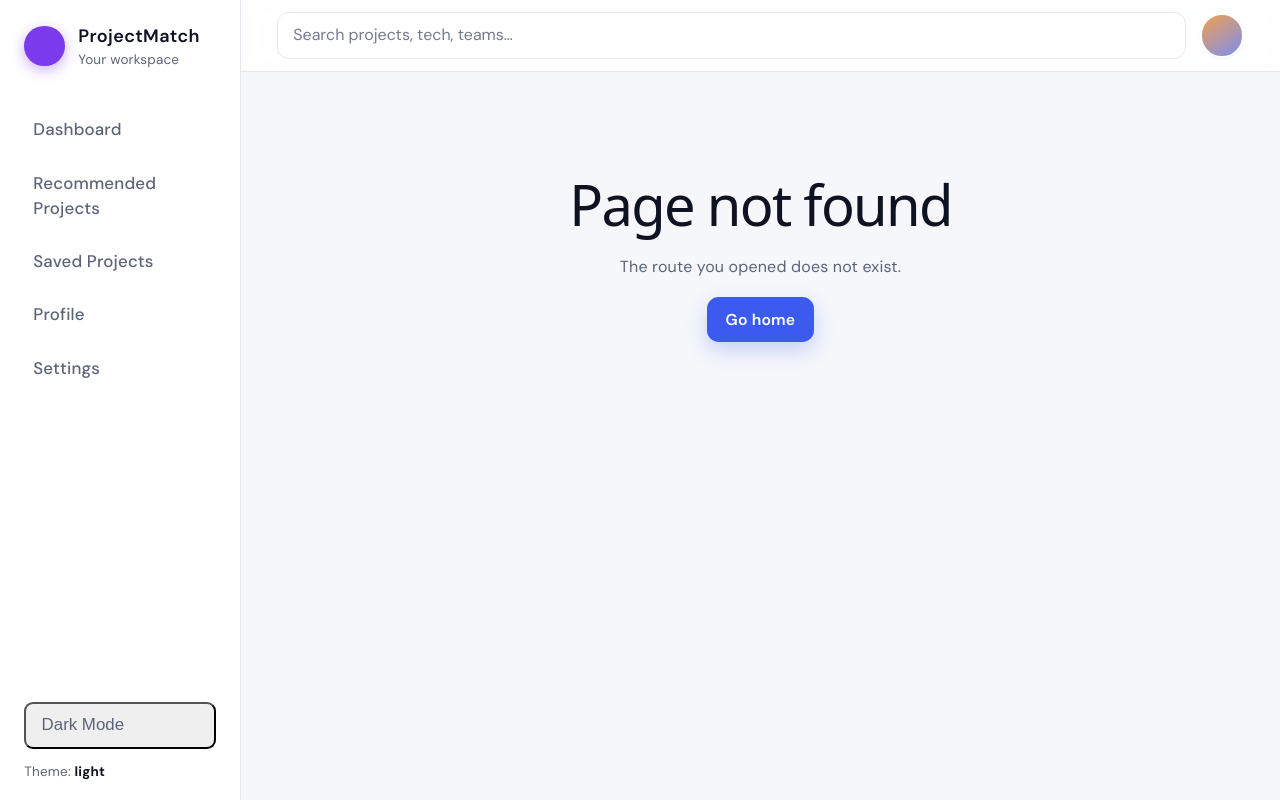
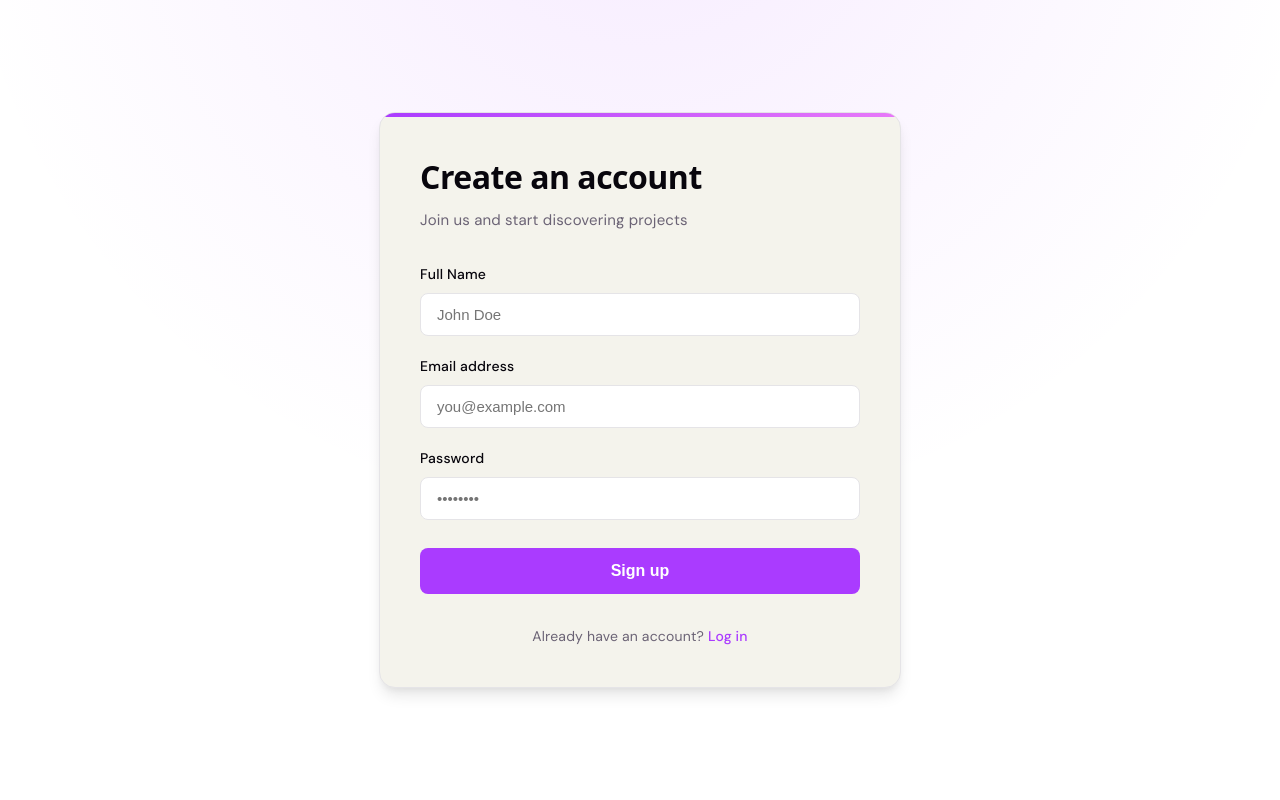
Before and after one commit to hussain-farhan/Recommendation-System, a React (Vite) app: page /register in a window 1280 px wide. Before the commit this address had no page. Built offline with nearby package versions, Linux system fonts and the light colour scheme.

Commit message:
(frontend): implementing login UI

```diff
--- a/src/App.jsx
+++ b/src/App.jsx
@@ -1,4 +1,4 @@
-import { BrowserRouter, Link, Navigate, Route, Routes } from 'react-router-dom'
+import { BrowserRouter, Link, Navigate, Route, Routes, Outlet } from 'react-router-dom'
 import { MainLayout } from './layouts/MainLayout'
 import { LandingPage } from './pages/LandingPage'
 import { OnboardingPage } from './pages/OnboardingPage'
@@ -9,6 +9,8 @@ import { RecommendationsPage } from './pages/RecommendationsPage'
 import { SavedProjectsPage } from './pages/SavedProjectsPage'
 import { ProfilePage } from './pages/ProfilePage'
 import { SettingsPage } from './pages/SettingsPage'
+import { LoginPage } from './pages/LoginPage'
+import { RegisterPage } from './pages/RegisterPage'
 
 function NotFoundPage() {
   return (
@@ -22,12 +24,36 @@ function NotFoundPage() {
   )
 }
 
+function ProtectedRoute() {
+  const token = localStorage.getItem('token');
+  if (!token) {
+    return <Navigate to="/login" replace />;
+  }
+  return <Outlet />;
+}
+
+function PublicRoute() {
+  const token = localStorage.getItem('token');
+  if (token) {
+    return <Navigate to="/dashboard" replace />;
+  }
+  return <Outlet />;
+}
+
 export default function App() {
   return (
     <BrowserRouter>
       <Routes>
-        <Route path="/" element={<LandingPage />} />
+        <Route element={<PublicRoute />}>
+          <Route path="/" element={<Navigate to="/login" replace />} />
+          <Route path="landing" element={<LandingPage />} />
+          <Route path="login" element={<LoginPage />} />
+          <Route path="register" element={<RegisterPage />} />
+        </Route>
+
         <Route path="onboarding" element={<OnboardingPage />} />
+
+        <Route element={<ProtectedRoute />}>
           <Route element={<MainLayout />}>
             <Route path="dashboard" element={<HomePage />} />
             <Route path="projects" element={<ProjectsPage />} />
@@ -37,8 +63,9 @@ export default function App() {
             <Route path="profile" element={<ProfilePage />} />
             <Route path="settings" element={<SettingsPage />} />
             <Route path="home" element={<Navigate to="/dashboard" replace />} />
+          </Route>
+        </Route>
         <Route path="*" element={<NotFoundPage />} />
-        </Route>
       </Routes>
     </BrowserRouter>
   )
--- a/src/components/layout/AppSidebar.jsx
+++ b/src/components/layout/AppSidebar.jsx
@@ -1,4 +1,4 @@
-import { Link, NavLink } from 'react-router-dom'
+import { Link, NavLink, useNavigate } from 'react-router-dom'
 
 const nav = [
   { to: '/dashboard', label: 'Dashboard', end: true },
@@ -9,8 +9,15 @@ const nav = [
 ]
 
 export function AppSidebar({ onNavigate, theme, onToggleTheme }) {
+  const navigate = useNavigate()
   const linkClass = ({ isActive }) =>
     `prs-sidebar__link${isActive ? ' prs-sidebar__link--active' : ''}`
+
+  const handleLogout = () => {
+    localStorage.removeItem('token')
+    localStorage.removeItem('user')
+    navigate('/login')
+  }
 
   return (
     <aside className="prs-sidebar" aria-label="Main navigation">
@@ -47,6 +54,14 @@ export function AppSidebar({ onNavigate, theme, onToggleTheme }) {
         >
           Dark Mode
         </button>
+        <button
+          type="button"
+          className="prs-sidebar__link"
+          onClick={handleLogout}
+          style={{ width: '100%', textAlign: 'left', marginTop: '0.25rem', color: '#ef4444' }}
+        >
+          Logout
+        </button>
         <p className="prs-sidebar__hint" style={{ marginTop: '0.75rem' }}>
           Theme: <strong style={{ color: 'var(--prs-text)' }}>{theme}</strong>
         </p>
--- /dev/null
+++ b/src/pages/Auth.css
@@ -0,0 +1,157 @@
+.auth-container {
+  display: flex;
+  min-height: 100svh;
+  align-items: center;
+  justify-content: center;
+  background: radial-gradient(circle at 50% -20%, var(--accent-bg), transparent 60%),
+              var(--bg);
+  padding: 20px;
+  box-sizing: border-box;
+}
+
+.auth-card {
+  width: 100%;
+  max-width: 440px;
+  background: var(--code-bg);
+  border: 1px solid var(--border);
+  border-radius: 16px;
+  padding: 40px;
+  box-shadow: var(--shadow);
+  text-align: left;
+  animation: fadeIn 0.5s ease-out;
+  position: relative;
+  overflow: hidden;
+}
+
+/* Optional glassmorphism touch */
+@media (prefers-color-scheme: dark) {
+  .auth-card {
+    background: rgba(31, 32, 40, 0.7);
+    backdrop-filter: blur(12px);
+    -webkit-backdrop-filter: blur(12px);
+  }
+}
+
+.auth-card::before {
+  content: "";
+  position: absolute;
+  top: 0;
+  left: 0;
+  right: 0;
+  height: 4px;
+  background: linear-gradient(90deg, var(--accent), #e879f9);
+}
+
+.auth-title {
+  font-size: 32px;
+  font-weight: 700;
+  color: var(--text-h);
+  margin-bottom: 8px;
+  margin-top: 0;
+  letter-spacing: -0.5px;
+}
+
+.auth-subtitle {
+  color: var(--text);
+  font-size: 15px;
+  margin-bottom: 32px;
+}
+
+.auth-form {
+  display: flex;
+  flex-direction: column;
+  gap: 20px;
+}
+
+.auth-form-group {
+  display: flex;
+  flex-direction: column;
+  gap: 8px;
+}
+
+.auth-form-group label {
+  font-size: 14px;
+  font-weight: 500;
+  color: var(--text-h);
+}
+
+.auth-form-group input {
+  width: 100%;
+  padding: 12px 16px;
+  border: 1px solid var(--border);
+  border-radius: 8px;
+  background: var(--bg);
+  color: var(--text-h);
+  font-size: 15px;
+  transition: all 0.2s ease;
+  box-sizing: border-box;
+}
+
+.auth-form-group input:focus {
+  outline: none;
+  border-color: var(--accent);
+  box-shadow: 0 0 0 3px var(--accent-bg);
+}
+
+.auth-error {
+  background: rgba(239, 68, 68, 0.1);
+  color: #ef4444;
+  padding: 12px;
+  border-radius: 8px;
+  font-size: 14px;
+  margin-bottom: 20px;
+  border: 1px solid rgba(239, 68, 68, 0.2);
+}
+
+.auth-button {
+  background: var(--accent);
+  color: #fff;
+  border: none;
+  border-radius: 8px;
+  padding: 14px;
+  font-size: 16px;
+  font-weight: 600;
+  cursor: pointer;
+  transition: all 0.2s ease;
+  margin-top: 8px;
+}
+
+.auth-button:hover {
+  background: #9333ea;
+  transform: translateY(-1px);
+  box-shadow: 0 4px 12px var(--accent-bg);
+}
+
+.auth-button:active {
+  transform: translateY(0);
+}
+
+.auth-footer {
+  margin-top: 32px;
+  text-align: center;
+  font-size: 14px;
+  color: var(--text);
+}
+
+.auth-link {
+  color: var(--accent);
+  text-decoration: none;
+  font-weight: 500;
+  transition: color 0.2s;
+}
+
+.auth-link:hover {
+  color: #9333ea;
+  text-decoration: underline;
+}
+
+@keyframes fadeIn {
+  from {
+    opacity: 0;
+    transform: translateY(10px);
+  }
+  to {
+    opacity: 1;
+    transform: translateY(0);
+  }
+}
--- a/src/pages/LandingPage.jsx
+++ b/src/pages/LandingPage.jsx
@@ -69,9 +69,9 @@ export function LandingPage() {
             >
               {theme === 'dark' ? <SunIcon /> : <MoonIcon />}
             </button>
-            <a href="#contact" className="pm-link-btn">
+            <Link to="/login" className="pm-link-btn">
               Sign In
-            </a>
+            </Link>
             <Link to="/onboarding" className="pm-btn pm-btn--solid">
               Get Started
             </Link>
@@ -104,9 +104,9 @@ export function LandingPage() {
           <a className="pm-drawer__link" href="#contact" onClick={closeMobile}>
             Contact
           </a>
-          <a href="#contact" className="pm-link-btn pm-drawer__link" onClick={closeMobile}>
+          <Link to="/login" className="pm-link-btn pm-drawer__link" onClick={closeMobile}>
             Sign In
-          </a>
+          </Link>
           <Link to="/onboarding" className="pm-btn pm-btn--solid pm-btn--block" onClick={closeMobile}>
             Get Started
           </Link>
--- /dev/null
+++ b/src/pages/LoginPage.jsx
@@ -0,0 +1,84 @@
+import { useState } from 'react';
+import { Link, useNavigate } from 'react-router-dom';
+import './Auth.css';
+
+export function LoginPage() {
+  const [email, setEmail] = useState('');
+  const [password, setPassword] = useState('');
+  const [error, setError] = useState('');
+  const [loading, setLoading] = useState(false);
+  const navigate = useNavigate();
+
+  const handleLogin = async (e) => {
+    e.preventDefault();
+    setError('');
+    setLoading(true);
+
+    try {
+      const res = await fetch('http://localhost:5000/api/auth/login', {
+        method: 'POST',
+        headers: { 'Content-Type': 'application/json' },
+        body: JSON.stringify({ email, password }),
+      });
+
+      const data = await res.json();
+
+      if (!res.ok) {
+        throw new Error(data.message || 'Failed to login');
+      }
+
+      localStorage.setItem('token', data.token);
+      localStorage.setItem('user', JSON.stringify(data.user));
+      navigate('/dashboard');
+    } catch (err) {
+      setError(err.message);
+    } finally {
+      setLoading(false);
+    }
+  };
+
+  return (
+    <div className="auth-container">
+      <div className="auth-card">
+        <h1 className="auth-title">Welcome back</h1>
+        <p className="auth-subtitle">Log in to your account to continue</p>
+
+        {error && <div className="auth-error">{error}</div>}
+
+        <form className="auth-form" onSubmit={handleLogin}>
+          <div className="auth-form-group">
+            <label htmlFor="email">Email address</label>
+            <input
+              id="email"
+              type="email"
+              required
+              value={email}
+              onChange={(e) => setEmail(e.target.value)}
+              placeholder="you@example.com"
+            />
+          </div>
+
+          <div className="auth-form-group">
+            <label htmlFor="password">Password</label>
+            <input
+              id="password"
+              type="password"
+              required
+              value={password}
+              onChange={(e) => setPassword(e.target.value)}
+              placeholder="••••••••"
+            />
+          </div>
+
+          <button type="submit" className="auth-button" disabled={loading}>
+            {loading ? 'Logging in...' : 'Log in'}
+          </button>
+        </form>
+
+        <div className="auth-footer">
+          Don't have an account? <Link to="/register" className="auth-link">Sign up</Link>
+        </div>
+      </div>
+    </div>
+  );
+}
--- /dev/null
+++ b/src/pages/RegisterPage.jsx
@@ -0,0 +1,97 @@
+import { useState } from 'react';
+import { Link, useNavigate } from 'react-router-dom';
+import './Auth.css';
+
+export function RegisterPage() {
+  const [name, setName] = useState('');
+  const [email, setEmail] = useState('');
+  const [password, setPassword] = useState('');
+  const [error, setError] = useState('');
+  const [loading, setLoading] = useState(false);
+  const navigate = useNavigate();
+
+  const handleRegister = async (e) => {
+    e.preventDefault();
+    setError('');
+    setLoading(true);
+
+    try {
+      const res = await fetch('http://localhost:5000/api/auth/register', {
+        method: 'POST',
+        headers: { 'Content-Type': 'application/json' },
+        body: JSON.stringify({ name, email, password }),
+      });
+
+      const data = await res.json();
+
+      if (!res.ok) {
+        throw new Error(data.message || 'Failed to register');
+      }
+
+      localStorage.setItem('token', data.token);
+      localStorage.setItem('user', JSON.stringify(data.user));
+      navigate('/dashboard');
+    } catch (err) {
+      setError(err.message);
+    } finally {
+      setLoading(false);
+    }
+  };
+
+  return (
+    <div className="auth-container">
+      <div className="auth-card">
+        <h1 className="auth-title">Create an account</h1>
+        <p className="auth-subtitle">Join us and start discovering projects</p>
+
+        {error && <div className="auth-error">{error}</div>}
+
+        <form className="auth-form" onSubmit={handleRegister}>
+          <div className="auth-form-group">
+            <label htmlFor="name">Full Name</label>
+            <input
+              id="name"
+              type="text"
+              required
+              value={name}
+              onChange={(e) => setName(e.target.value)}
+              placeholder="John Doe"
+            />
+          </div>
+
+          <div className="auth-form-group">
+            <label htmlFor="email">Email address</label>
+            <input
+              id="email"
+              type="email"
+              required
+              value={email}
+              onChange={(e) => setEmail(e.target.value)}
+              placeholder="you@example.com"
+            />
+          </div>
+
+          <div className="auth-form-group">
+            <label htmlFor="password">Password</label>
+            <input
+              id="password"
+              type="password"
+              required
+              value={password}
+              onChange={(e) => setPassword(e.target.value)}
+              placeholder="••••••••"
+            />
+          </div>
+
+          <button type="submit" className="auth-button" disabled={loading}>
+            {loading ? 'Signing up...' : 'Sign up'}
+          </button>
+        </form>
+
+        <div className="auth-footer">
+          Already have an account? <Link to="/login" className="auth-link">Log in</Link>
+        </div>
+      </div>
+    </div>
+  );
+}
```
Lines whose indentation alone changed are shown as unchanged.
